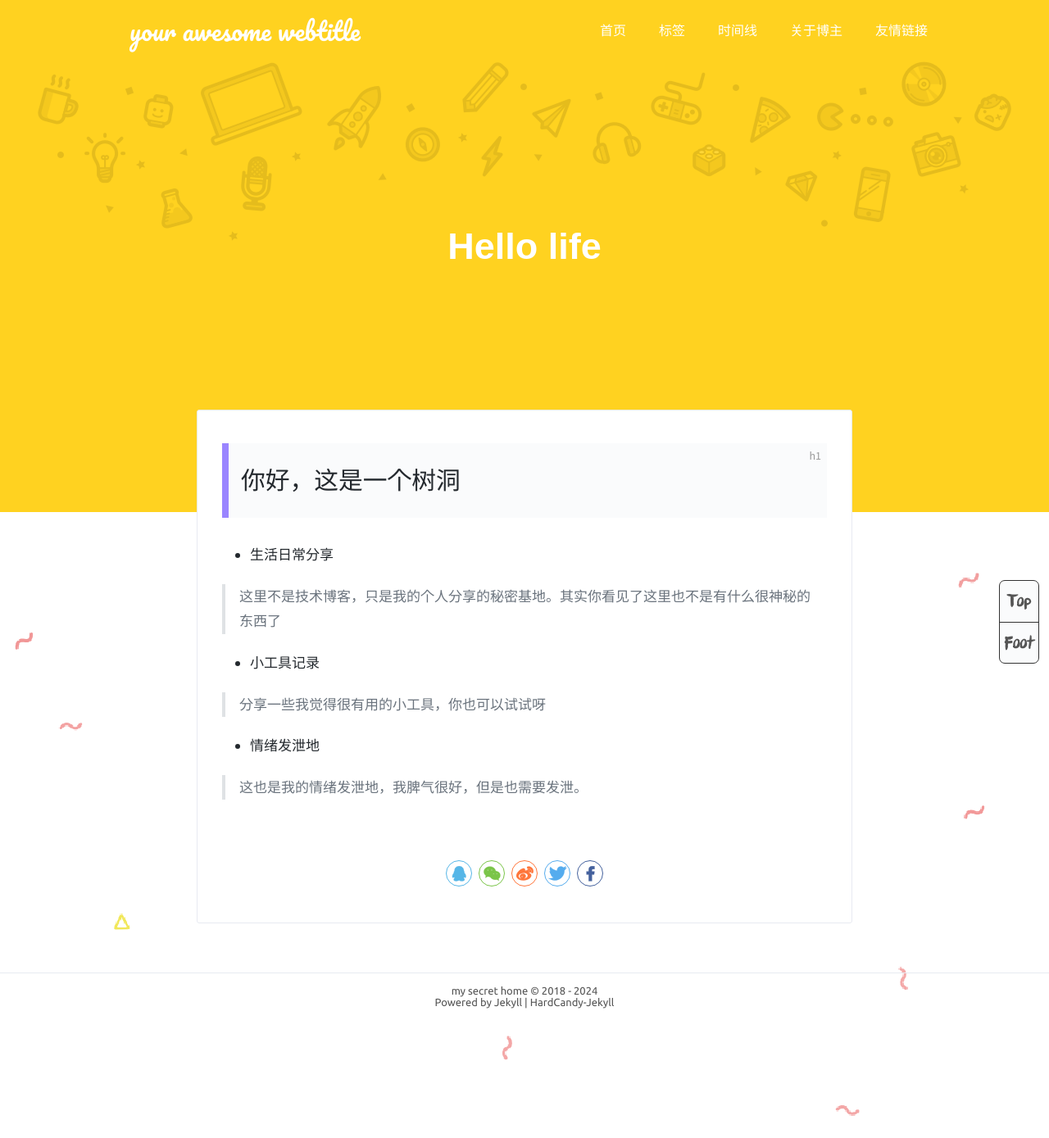
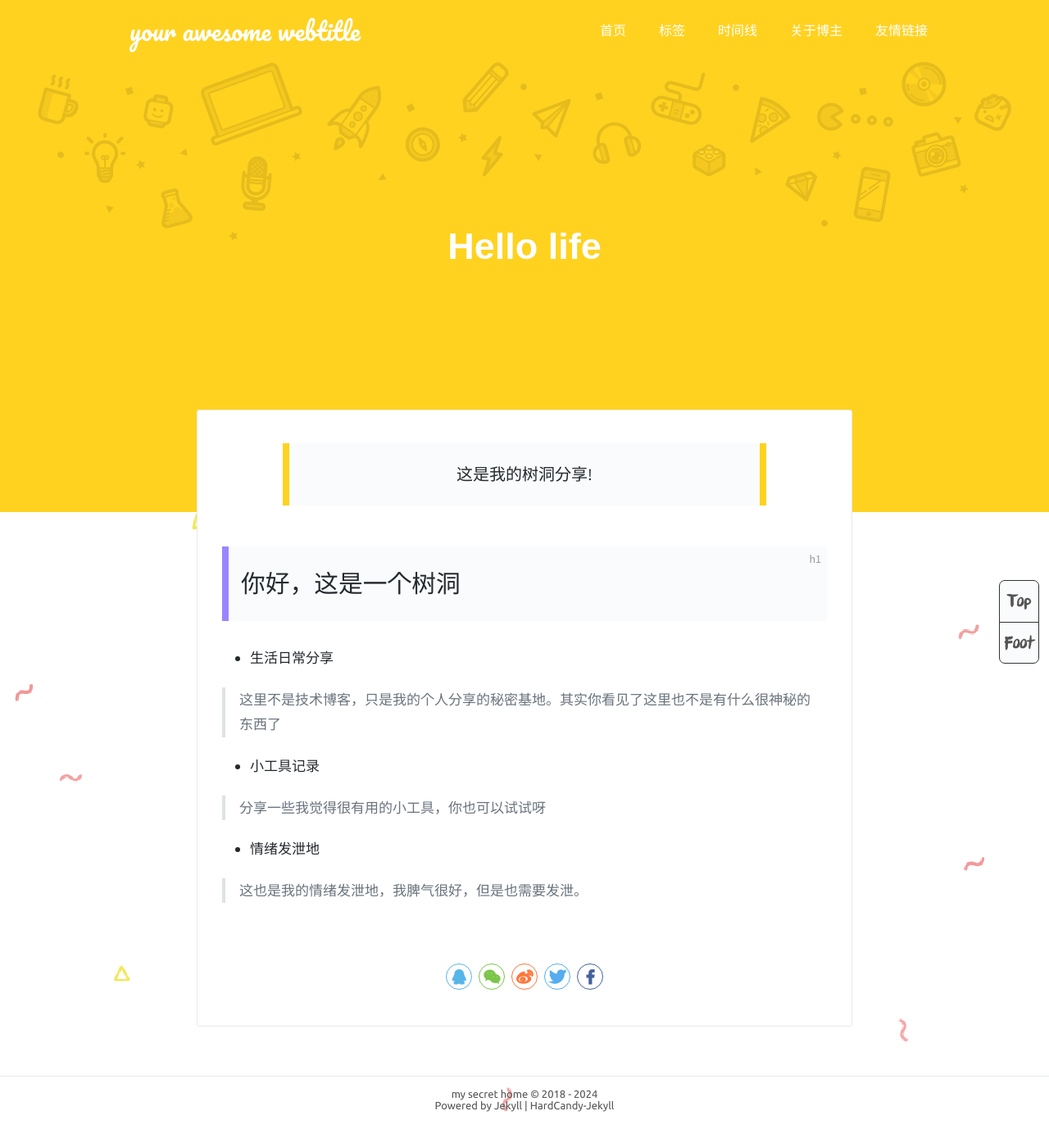
Before and after one commit to hyhhoney/hyhhoney.github.io, a Jekyll site: the page built from _posts/2018-05-18-hello-jekyll.md, in a window 1280 px wide. Shown: the whole page at 82% size. Built offline with Jekyll 4.4.1, drawn with Linux system fonts in a browser that asks for light colours; comment, search, counter and statistics services are not loaded.

Commit message:
Update 2018-05-18-hello-jekyll.md

```diff
--- a/_posts/2018-05-18-hello-jekyll.md
+++ b/_posts/2018-05-18-hello-jekyll.md
@@ -6,6 +6,7 @@ author: xiao yang
 color: rgb(255,210,32)
 cover: 'http://on2171g4d.bkt.clouddn.com/jekyll-banner.png'
 tags: hello
+subtitle: '这是我的树洞分享!'
 ---
 
 
```
